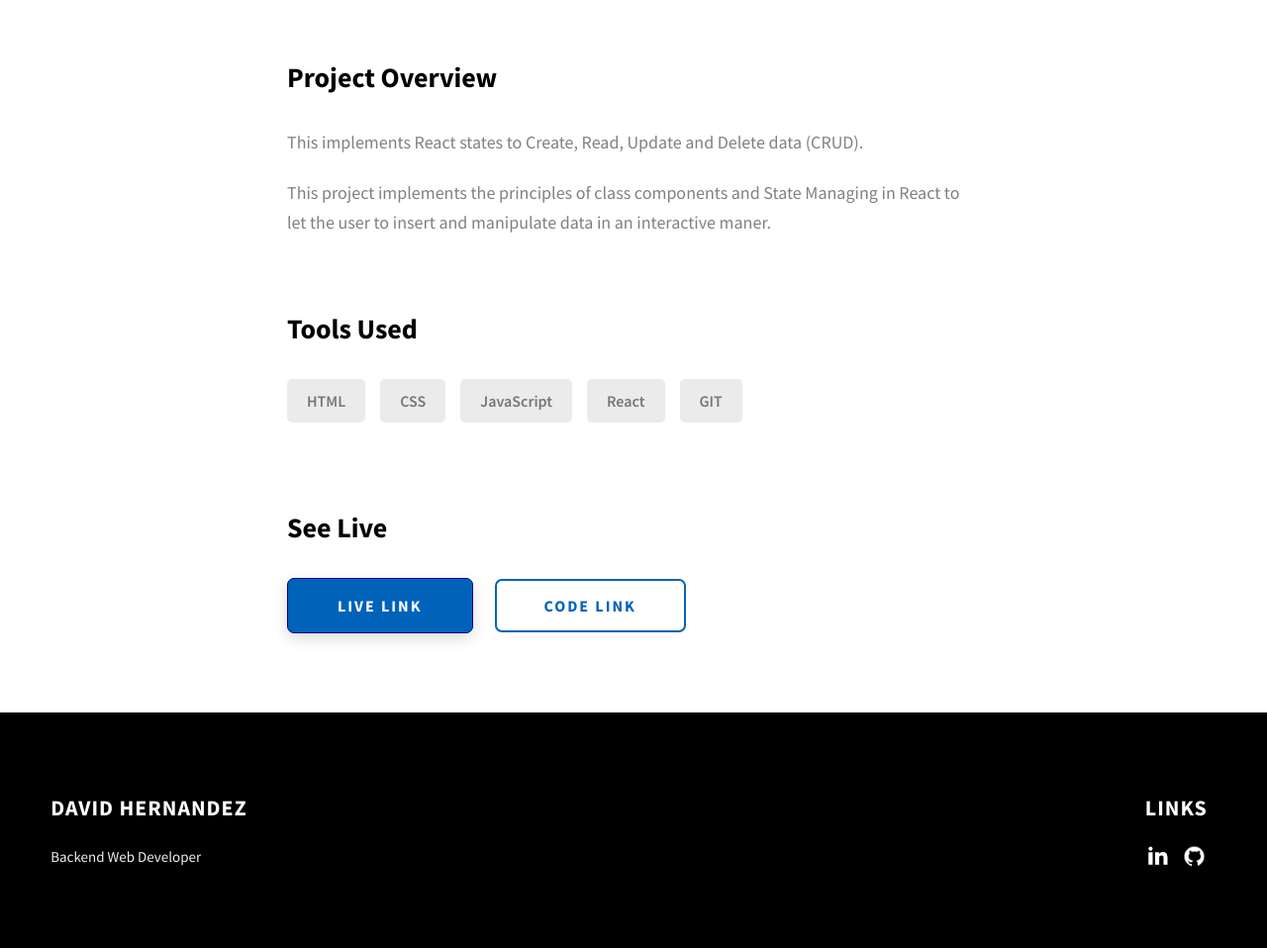
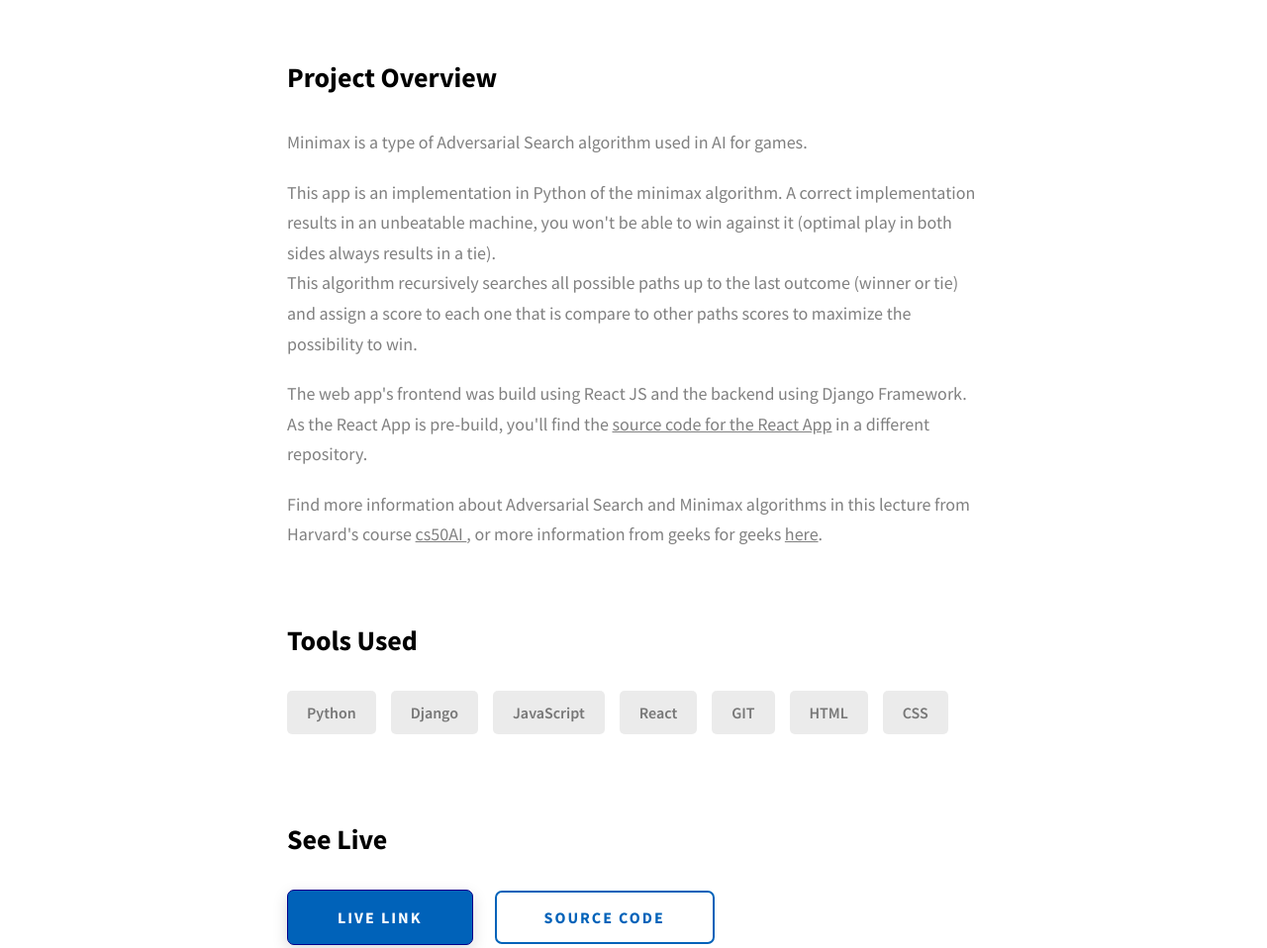
Before and after one commit to davidhelo/davidPortfolio, a website: page project-tictactoe-ai.html in a window 1280 px wide. Shown: the part 1360-2318 px from the top of the page at 99% size. Drawn offline with Linux system fonts and the light colour scheme.

Commit message:
feat: add cosa study for tictactoe ai project

```diff
--- a/css/style.css
+++ b/css/style.css
@@ -213,7 +213,7 @@ code {
 
 .btn:hover {
   transform: translateY(-3px);
-  border: 0;
+  border: 1px solid lightblue;
 }
 
 .btn--bg {
--- a/project-tictactoe-ai.html
+++ b/project-tictactoe-ai.html
@@ -4,7 +4,7 @@
       <meta charset="UTF-8" />
       <meta name="viewport" content="width=device-width, initial-scale=1.0" />
       <meta http-equiv="X-UA-Compatible" content="ie=edge" />
-      <title>Case Study: user authentication App</title>
+      <title>Case Study: AI tic-tac-toe game</title>
       <meta name="description" content="Case study page of Project" />
 
       <link rel="stylesheet" href="css/style.css" />
@@ -84,15 +84,15 @@
       </header>
       <section class="project-cs-hero">
         <div class="project-cs-hero__content">
-          <h1 class="heading-primary">To Do List App</h1>
+          <h1 class="heading-primary">AI tic-tac-toe game</h1>
           <div class="project-cs-hero__info">
             <p class="text-primary">
-              This is the case study fo To Do App. It is an app that allows user to add,
-              mark as done and delete tasks, it is build in React.
+              This project is a web application to play tic-tac-toe against the machine.
+              <br>It implements Minimax algorithm in an API to calculate the optimal move.
             </p>
           </div>
           <div class="project-cs-hero__cta">
-            <a href="https://davidhelo.github.io/tasks_app/" class="btn btn--bg" target="_blank">Live Link</a>
+            <a href="https://tictactoe-ai-davidhelo.vercel.app/tictactoegame/" class="btn btn--bg" target="_blank">Live Link</a>
           </div>
         </div>
       </section>
@@ -101,7 +101,7 @@
           <div class="project-details__content">
             <div class="project-details__showcase-img-cont">
               <img
-                src="./assets/jpeg/project-todo-list-img.jpeg"
+                src="./assets/jpeg/project-tictactoe-ai-img.jpeg"
                 alt="Project Image"
                 class="project-details__showcase-img"
               />
@@ -110,39 +110,62 @@
               <div class="project-details__desc">
                 <h3 class="project-details__content-title">Project Overview</h3>
                 <p class="project-details__desc-para">
-                  This implements React states to Create, Read, Update
-                  and Delete data (CRUD).
-
+                  Minimax is a type of Adversarial Search algorithm used in AI for games.
                 </p>
                 <p class="project-details__desc-para">
-                  This project implements the principles of class components
-                  and State Managing in React to let the user to insert
-                  and manipulate data in an interactive maner.
+                  This app is an implementation in Python of the minimax algorithm.
+                  A correct implementation results in an unbeatable machine, you won't be able to win against it (optimal play in both sides always results in a tie).
+                  <br>This algorithm recursively searches all possible paths up to the last outcome
+                  (winner or tie) and assign a score to each one that is compare to other paths scores to maximize the possibility to win.
+                </p>
+                <p class="project-details__desc-para">
+                  The web app's frontend was build using React JS and the backend using Django Framework.
+                  As the React App is pre-build, you'll find the
+                  <a href="https://github.com/davidhelo/TictactoeAIWebApp"
+                      target="_blank"
+                      class="underlinedLink">
+                    source code for the React App</a>
+                    in a different repository.
+                </p>
+                <p class="project-details__desc-para">
+                  Find more information about Adversarial Search and
+                  Minimax algorithms in this lecture from Harvard's course
+                  <a href="https://cs50.harvard.edu/ai/2023/notes/0/#adversarial-search"
+                    target="_blank"
+                    class="underlinedLink">
+                    cs50AI
+                  </a>,
+                  or more information from geeks for geeks
+                  <a href="https://www.geeksforgeeks.org/minimax-algorithm-in-game-theory-set-1-introduction/"
+                    target="_blank"
+                    class="underlinedLink">here</a>.
                 </p>
               </div>
               <div class="project-details__tools-used">
                 <h3 class="project-details__content-title">Tools Used</h3>
                 <div class="skills">
-                  <div class="skills__skill">HTML</div>
-                  <div class="skills__skill">CSS</div>
+                  <div class="skills__skill">Python</div>
+                  <div class="skills__skill">Django</div>
                   <div class="skills__skill">JavaScript</div>
                   <div class="skills__skill">React</div>
                   <div class="skills__skill">GIT</div>
+                  <div class="skills__skill">HTML</div>
+                  <div class="skills__skill">CSS</div>
                 </div>
               </div>
               <div class="project-details__links">
                 <h3 class="project-details__content-title">See Live</h3>
                 <a
-                  href="https://davidhelo.github.io/tasks_app/"
+                  href="https://tictactoe-ai-davidhelo.vercel.app/tictactoegame/"
                   class="btn btn--med btn--theme project-details__links-btn"
                   target="_blank"
                   >Live Link</a
                 >
                 <a
-                  href="https://github.com/davidhelo/tasks_app/tree/main"
+                  href="https://github.com/davidhelo/tictactoeAI"
                   class="btn btn--med btn--theme-inv project-details__links-btn"
                   target="_blank"
-                  >Code Link</a
+                  >Source code</a
                 >
               </div>
             </div>
@@ -176,7 +199,7 @@
             <div class="main-footer__row main-footer__row-2">
               <h4 class="heading heading-sm text-lt">David Hernandez</h4>
               <p class="main-footer__short-desc">
-                Backend Web Developer
+                Backend Developer
               </p>
             </div>
           </div>
```
Also changed, not shown: index.html (+2 -2 lines), project-appointment-booking.html (+1 -1 lines), project-cosmetologia.html (+1 -1 lines), project-todo-list.html (+1 -1 lines), project-user-authentication.html (+1 -1 lines), assets/png/DavidH-picture.png, assets/png/cosmetologiaThumbnail (2).png (deleted), assets/png/john-doe.png (deleted), 1 other file.
